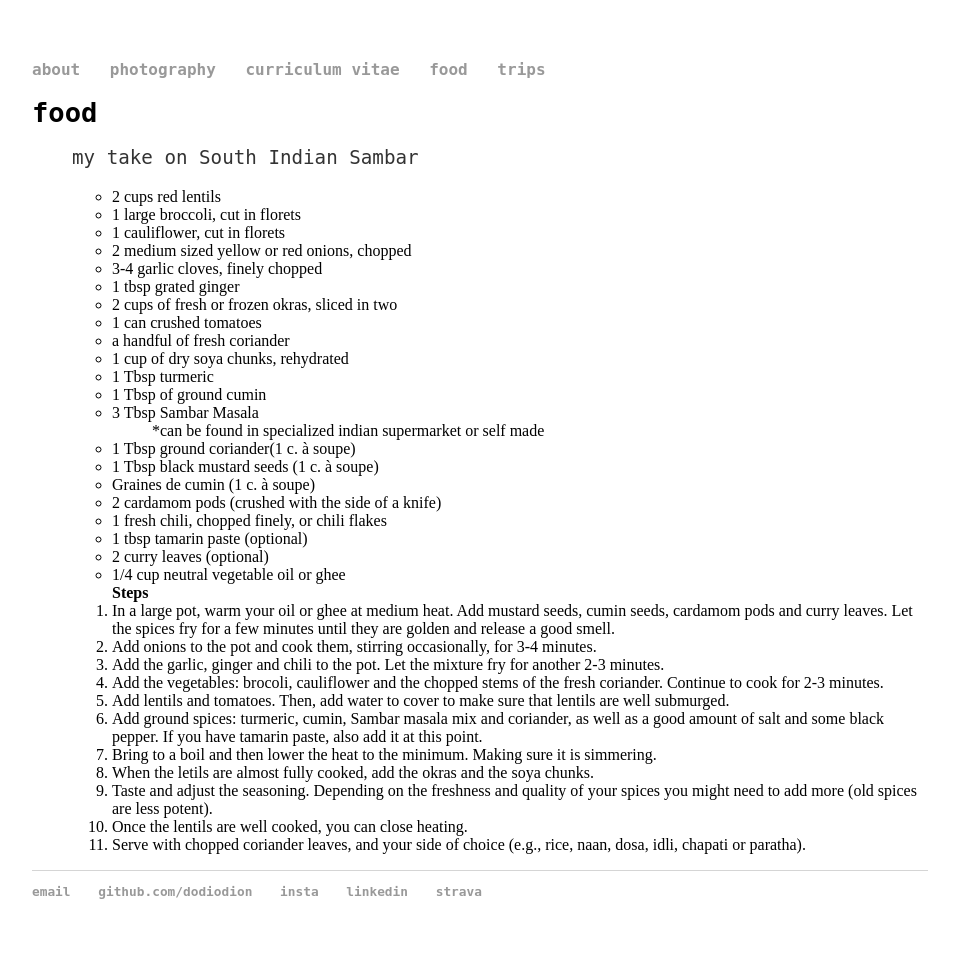
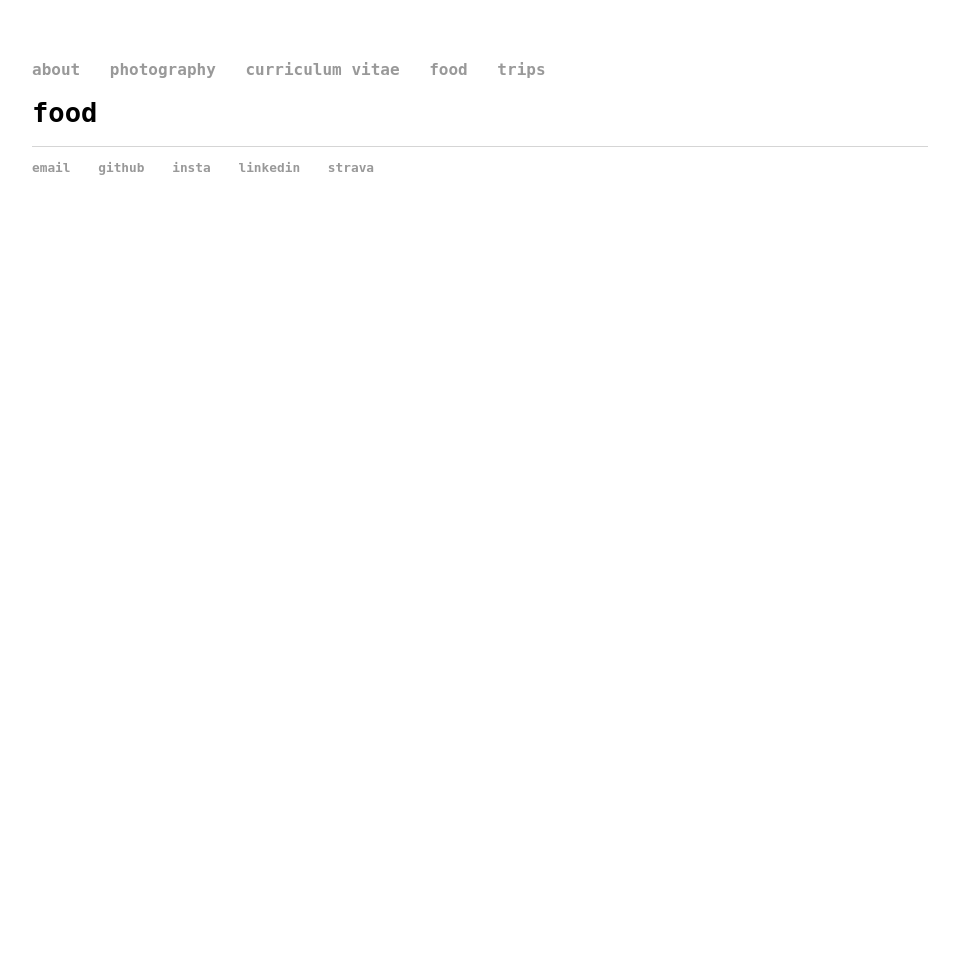
Before and after one commit to dodiodion/dodiodion.github.io, a Jekyll site: the page built from food.html, in a window 1280 px wide. Shown: the whole page, without its empty margins (160-1119 px from the left). Built offline with Jekyll 4.4.1, drawn with Linux system fonts in a browser that asks for light colours; after the commit the page ends 900 px from its top, so only the background shows below that.

Commit message:
add layout for recipes

```diff
--- a/_layouts/default.html
+++ b/_layouts/default.html
@@ -23,7 +23,7 @@
 			<footer>
 	    		<ul>
 	        		<li><a href="mailto:dodiodion@gmail.com">email</a></li>
-	        		<li><a href="https://github.com/dodiodion">github.com/dodiodion</a></li>
+	        		<li><a href="https://github.com/dodiodion">github</a></li>
               <li><a href="https://www.instagram.com/dodiodion/">insta</a></li>
               <li><a href="https://www.linkedin.com/in/dominique-dion-66056a14a/">linkedin</a></li>
               <li><a href="https://www.strava.com/athletes/52258586/">strava</a></li>
--- a/food.html
+++ b/food.html
@@ -3,50 +3,3 @@
 title: food
 ---
 <h1>{{ page.title }}</h1>
-<ul class="food">
-	<p> my take on South Indian Sambar </p>
-	<ul>
-		<li> 2 cups red lentils</li>
-		<li> 1 large broccoli, cut in florets</li>
-		<li> 1 cauliflower, cut in florets</li>
-		<li> 2 medium sized yellow or red onions, chopped</li>
-		<li> 3-4 garlic cloves, finely chopped</li>
-		<li> 1 tbsp grated ginger</li>
-		<li> 2 cups of fresh or frozen okras, sliced in two</li>
-		<li> 1 can crushed tomatoes</li>
-		<li> a handful of fresh coriander</li>
-		<li> 1 cup of dry soya chunks, rehydrated</li>
-		<li> 1 Tbsp turmeric </li>
-		<li> 1 Tbsp of ground cumin </li>
-		<li> 3 Tbsp Sambar Masala</li>
-		<ul>*can be found in specialized indian supermarket or self made</ul>
-		<li> 1 Tbsp ground coriander(1 c. à soupe)</li>
-		<li> 1 Tbsp black mustard seeds (1 c. à soupe)</li>
-		<li> Graines de cumin (1 c. à soupe)</li>
-		<li> 2 cardamom pods (crushed with the side of a knife)</li>
-		<li> 1 fresh chili, chopped finely, or chili flakes</li>
-		<li> 1 tbsp tamarin paste (optional)</li>
-		<li> 2 curry leaves (optional)</li>
-		<li> 1/4 cup neutral vegetable oil or ghee</li>
-	</ul>
-	<ol> <b>Steps</b>
-		<li>In a large pot, warm your oil or ghee at medium heat. Add mustard seeds,
-			 cumin seeds, cardamom pods and curry leaves. Let the spices fry for a few
-			 minutes until they are golden and release a good smell.</li>
-		<li>Add onions to the pot and cook them, stirring occasionally, for 3-4 minutes.</li>
-		<li>Add the garlic, ginger and chili to the pot. Let the mixture fry for another 2-3 minutes.</li>
-		<li>Add the vegetables: brocoli, cauliflower and the chopped stems of the fresh coriander.
-			Continue to cook for 2-3 minutes.</li>
-		<li>Add lentils and tomatoes. Then, add water to cover to make sure that lentils are well submurged.</li>
-		<li>Add ground spices: turmeric, cumin, Sambar masala mix and coriander,
-			as well as a good amount of salt and some black pepper.
-			If you have tamarin paste, also add it at this point.</li>
-		<li>Bring to a boil and then lower the heat to the minimum. Making sure it is simmering.</li>
-		<li>When the letils are almost fully cooked, add the okras and the soya chunks.</li>
-		<li>Taste and adjust the seasoning. Depending on the freshness and quality
-			of your spices you might need to add more (old spices are less potent).</li>
-		<li>Once the lentils are well cooked, you can close heating. </li>
-		<li>Serve with chopped coriander leaves, and your side of choice (e.g.,
-			rice, naan, dosa, idli, chapati or paratha).</li>
-	</ol>
-</ul>
```
Also changed, not shown: _layouts/recipe.html (added, +21 -0 lines), sambar.html (added, +52 -0 lines).
